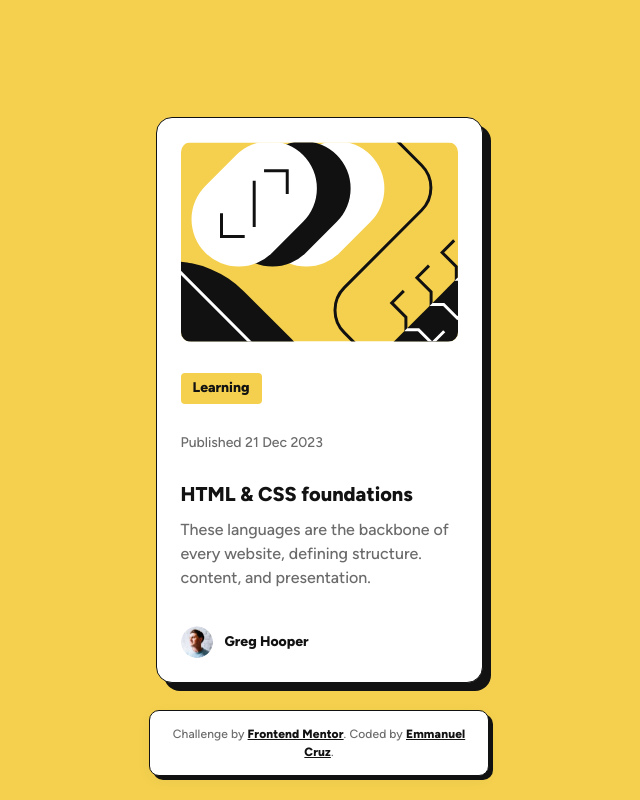
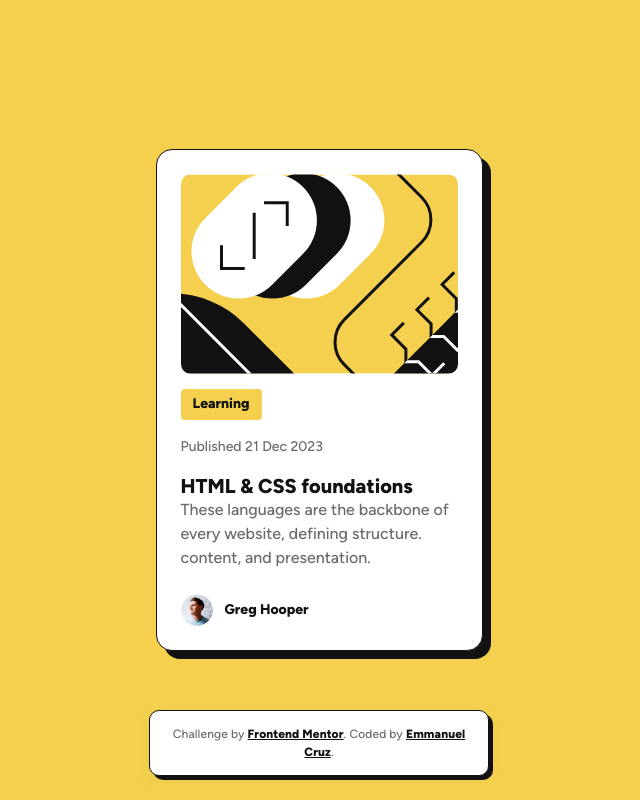
Before and after one commit to Azryth-beep/frontend-mentor-challenges, a plain HTML site: page newbie/blog-preview-card/index.html in a window 1280 px wide. Shown: the whole page, without its empty margins (321-961 px from the left). Drawn offline with Linux system fonts and the light colour scheme.

Commit message:
README updated and all changes published

```diff
--- a/newbie/blog-preview-card/styles/index.css
+++ b/newbie/blog-preview-card/styles/index.css
@@ -11,7 +11,7 @@
 
 /* Illustration container */
 .illustration-container {
-  margin-bottom: 24px;
+  margin-bottom: 8px;
 }
 
 .illustration-container img {
@@ -25,7 +25,6 @@
 .info-container {
   display: flex;
   flex-direction: column;
-  gap: 12px;
 }
 
 /* Topic label */
```
Also changed, not shown: newbie/blog-preview-card/results/blog-preview-card.png, newbie/blog-preview-card/results/blog-preview-card_active.png.
